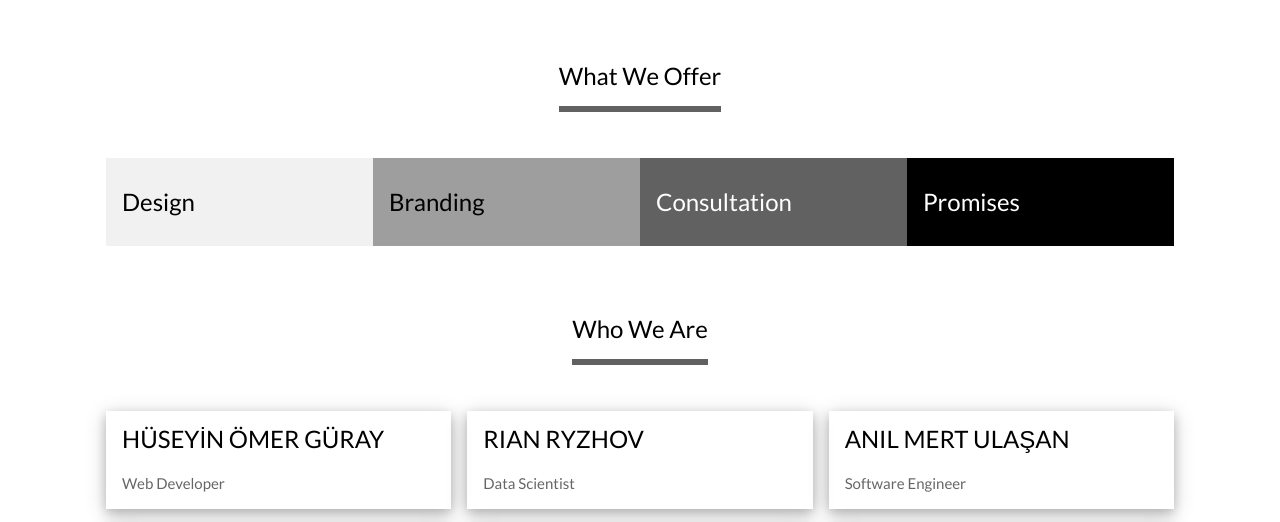
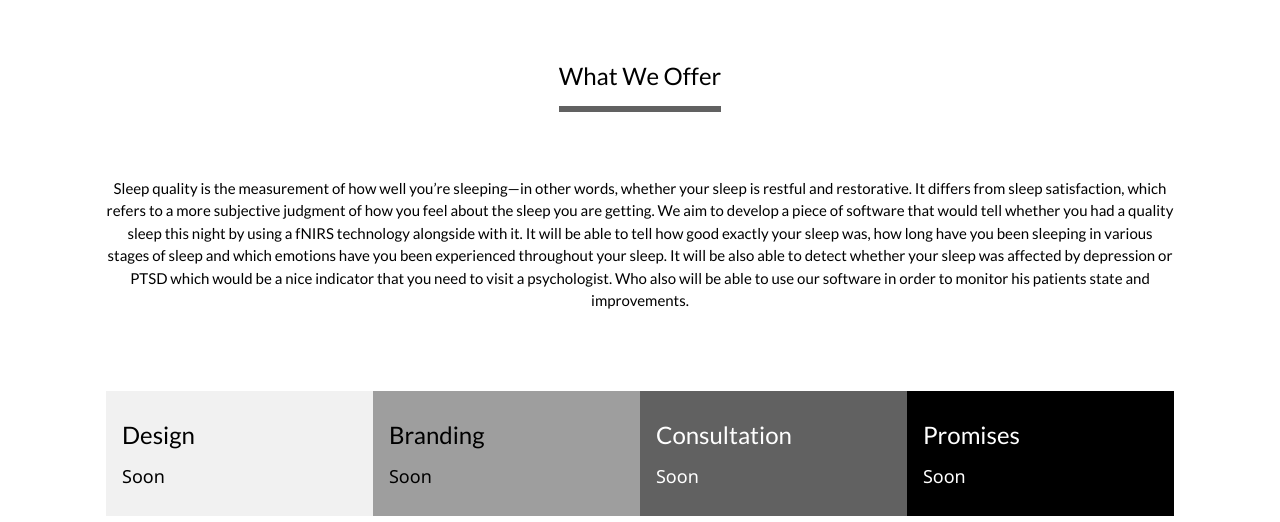
Before and after one commit to zeldox258/REDSTONE, a plain HTML site: page index.html in a window 1280 px wide. Shown: the part 240-762 px from the top of the page. Drawn offline with nearby package versions, Linux system fonts and the light colour scheme.

Commit message:
Add files via upload

```diff
--- a/index.html
+++ b/index.html
@@ -32,24 +32,32 @@ html,body,h1,h2,h3,h4 {font-family:"Lato", sans-serif}
   <div class="w3-row w3-container">
     <div class="w3-center w3-padding-64">
       <span class="w3-xlarge w3-bottombar w3-border-dark-grey w3-padding-16">What We Offer</span>
+      <br/>
+      <br/>
+      <br/>
+      <br/>
+      <p>Sleep quality is the measurement of how well you’re sleeping—in other words, whether your sleep is restful and restorative. It differs from sleep satisfaction, which refers to a more subjective judgment of how you feel about the sleep you are getting. We aim to develop a piece of software that would tell whether you had a quality sleep this night by using a fNIRS technology alongside with it. It will be able to tell how good exactly your sleep was, how long have you been sleeping in various stages of sleep and which emotions have you been experienced throughout your sleep. It will be also able to detect whether your sleep was affected by depression or PTSD which would be a nice indicator that you need to visit a psychologist. Who also will be able to use our software in order to monitor his patients state and improvements.</p>
     </div>
     <div class="w3-col l3 m6 w3-light-grey w3-container w3-padding-16">
       <h3>Design</h3>
-
+       <h5>Soon<h5/>
     </div>
 
     <div class="w3-col l3 m6 w3-grey w3-container w3-padding-16">
       <h3>Branding</h3>
+       <h5>Soon<h5/>
 
     </div>
 
     <div class="w3-col l3 m6 w3-dark-grey w3-container w3-padding-16">
       <h3>Consultation</h3>
+       <h5>Soon<h5/>
 
     </div>
 
     <div class="w3-col l3 m6 w3-black w3-container w3-padding-16">
       <h3>Promises</h3>
+       <h5>Soon<h5/>
 
     </div>
   </div>
@@ -59,8 +67,10 @@ html,body,h1,h2,h3,h4 {font-family:"Lato", sans-serif}
   <!-- Grid -->
   <div class="w3-row-padding" id="about">
     <div class="w3-center w3-padding-64">
-      <span class="w3-xlarge w3-bottombar w3-border-dark-grey w3-padding-16">Who We Are</span>
+      <span class="w3-xlarge w3-bottombar w3-border-dark-grey w3-padding-16">Who We Are <br/> <br/> GTU CENG STUDENT</span>
     </div>
+
+
     <!-- Developers -->
     <div class="w3-third w3-margin-bottom">
       <div class="w3-card-4">
```
